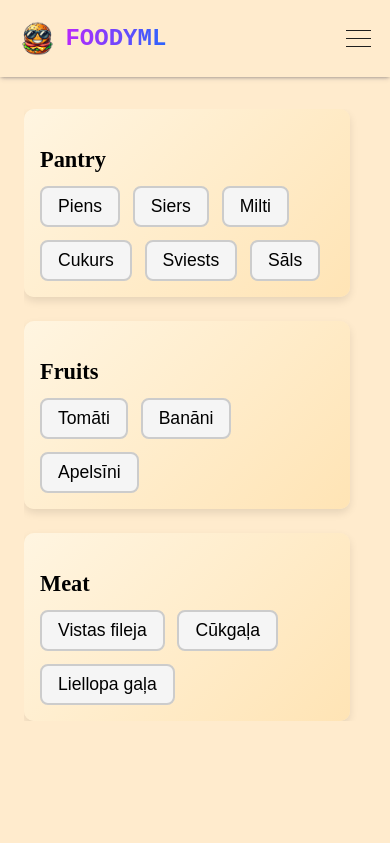
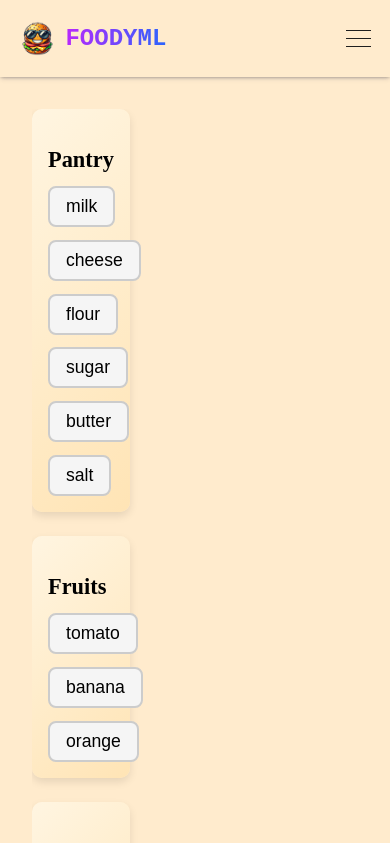
Before and after one commit to 22DP1AKaha/VueTraining, a Vue app: page /aireceptes in a window 390 px wide. Shown: the top 843 px of the page. Built offline with nearby package versions, Linux system fonts and the light colour scheme.

Commit message:
izveidoju vieglu recepsu generesanu ar spoonacular API

```diff
--- a/package.json
+++ b/package.json
@@ -9,6 +9,7 @@
     "preview": "vite preview"
   },
   "dependencies": {
+    "axios": "^1.7.9",
     "pinia": "^2.3.1",
     "vue": "^3.5.13",
     "vue-router": "^4.5.0"
--- a/src/components/Footer.vue
+++ b/src/components/Footer.vue
@@ -18,7 +18,7 @@ export default {
   name: "Footer",
   computed: {
     hideFooter() {
-      return this.$route.path === "/ienakt" || this.$route.path === "/registreties";
+      return this.$route.path === "/ienakt" || this.$route.path === "/registreties" || this.$route.path === "/aizmirsu-paroli" || this.$route.path === "/aireceptes";
     },
   },
 };
--- a/src/pages/aireceptes.vue
+++ b/src/pages/aireceptes.vue
@@ -22,9 +22,6 @@
       </div>
     </div>
 
-      <!-- Divider Line
-      <div class="divider"></div> -->
-
     <!-- Recipe Generation Section -->
     <div class="recipe-results">
       <div class="generated-recipes" v-if="recipes.length">
@@ -32,7 +29,7 @@
         <div class="recipe-grid">
           <div v-for="recipe in recipes" :key="recipe.id" class="recipe-card">
             <h3>{{ recipe.title }}</h3>
-              <p>{{ recipe.description }}</p>
+            <img :src="recipe.image" alt="Recipe Image" class="recipe-image" />
           </div>
         </div>
       </div>
@@ -41,17 +38,20 @@
 </template>
 
 <script>
+import axios from "axios";
+
 export default {
   name: "AIreceptes",
   data() {
     return {
       ingredientCategories: [
-          { name: 'Pantry', ingredients: ['Piens', 'Siers', 'Milti', 'Cukurs', 'Sviests', 'Sāls'] },
-          { name: 'Fruits', ingredients: ['Tomāti', 'Banāni', 'Apelsīni'] },
-          { name: 'Meat', ingredients: ['Vistas fileja', 'Cūkgaļa', 'Liellopa gaļa'] }
+        { name: "Pantry", ingredients: ["milk", "cheese", "flour", "sugar", "butter", "salt"] },
+        { name: "Fruits", ingredients: ["tomato", "banana", "orange"] },
+        { name: "Meat", ingredients: ["chicken", "pork", "beef"] }
       ],
       selectedIngredients: [],
       recipes: [],
+      apiKey: "ac1ac14879e04ca58ec5e926da8e1293"
     };
   },
   methods: {
@@ -62,21 +62,29 @@
         this.selectedIngredients.push(ingredient);
       }
 
-        this.generateRecipe(); // Generate recipe whenever an ingredient is selected
+      this.generateRecipe();
     },
-      generateRecipe() {
+    async generateRecipe() {
       if (this.selectedIngredients.length === 0) {
-          this.recipes = []; // Clear the recipes if no ingredients are selected
+        this.recipes = [];
         return;
       }
 
-        // Placeholder recipes (later this will be AI-generated based on selected ingredients)
-        this.recipes = [
-          { id: 1, title: "Omlete", description: `Izmanto ${this.selectedIngredients.join(', ')} lai pagatavotu gardu omleti.` },
-          { id: 2, title: "Pankūkas", description: `Izmanto ${this.selectedIngredients.join(', ')} lai pagatavotu ideālas pankūkas!` },
-        ];
-      },
-    },
+      const ingredientQuery = this.selectedIngredients.join(",");
+      const url = `https://api.spoonacular.com/recipes/findByIngredients?ingredients=${ingredientQuery}&number=5&apiKey=${this.apiKey}`;
+
+      try {
+        const response = await axios.get(url);
+        this.recipes = response.data.map(recipe => ({
+          id: recipe.id,
+          title: recipe.title,
+          image: recipe.image
+        }));
+      } catch (error) {
+        console.error("Error fetching recipes:", error);
+      }
+    }
+  }
 };
 </script>
 
@@ -133,17 +141,6 @@
   color: white;
 }
 
-  .ingredient-btn:hover {
-    background-color: #ddd;
-  }
-
-  .divider {
-    width: 2px;
-    background-color: black;
-    height: 100%;
-    margin: 0 2rem;
-  }
-
 .recipe-results {
   width: 60%;
   display: flex;
@@ -151,13 +148,9 @@
   align-items: center;
 }
 
-  .generated-recipes {
-    width: 100%;
-  }
-
 .recipe-grid {
   display: grid;
-    grid-template-columns: repeat(1, 1fr);
+  grid-template-columns: repeat(2, 1fr);
   gap: 1.5rem;
 }
 
@@ -167,24 +160,10 @@
   border-radius: 8px;
   box-shadow: 0 5px 15px rgba(0, 0, 0, 0.1);
   text-align: center;
-    max-width: 400px;
-    margin: auto;
 }
 
-  @media screen and (max-width: 768px) {
-    .ai-recipe-page {
-      flex-direction: column;
-      align-items: center;
-    }
-    .ingredient-window {
+.recipe-image {
   width: 100%;
-      height: auto;
-    }
-    .divider {
-      display: none;
-    }
-    .recipe-results {
-      width: 100%;
-    }
+  border-radius: 8px;
 }
 </style>
```
Also changed, not shown: 1 other file (tests, documents, lock files or other folders). Lines whose indentation alone changed are shown as unchanged.
